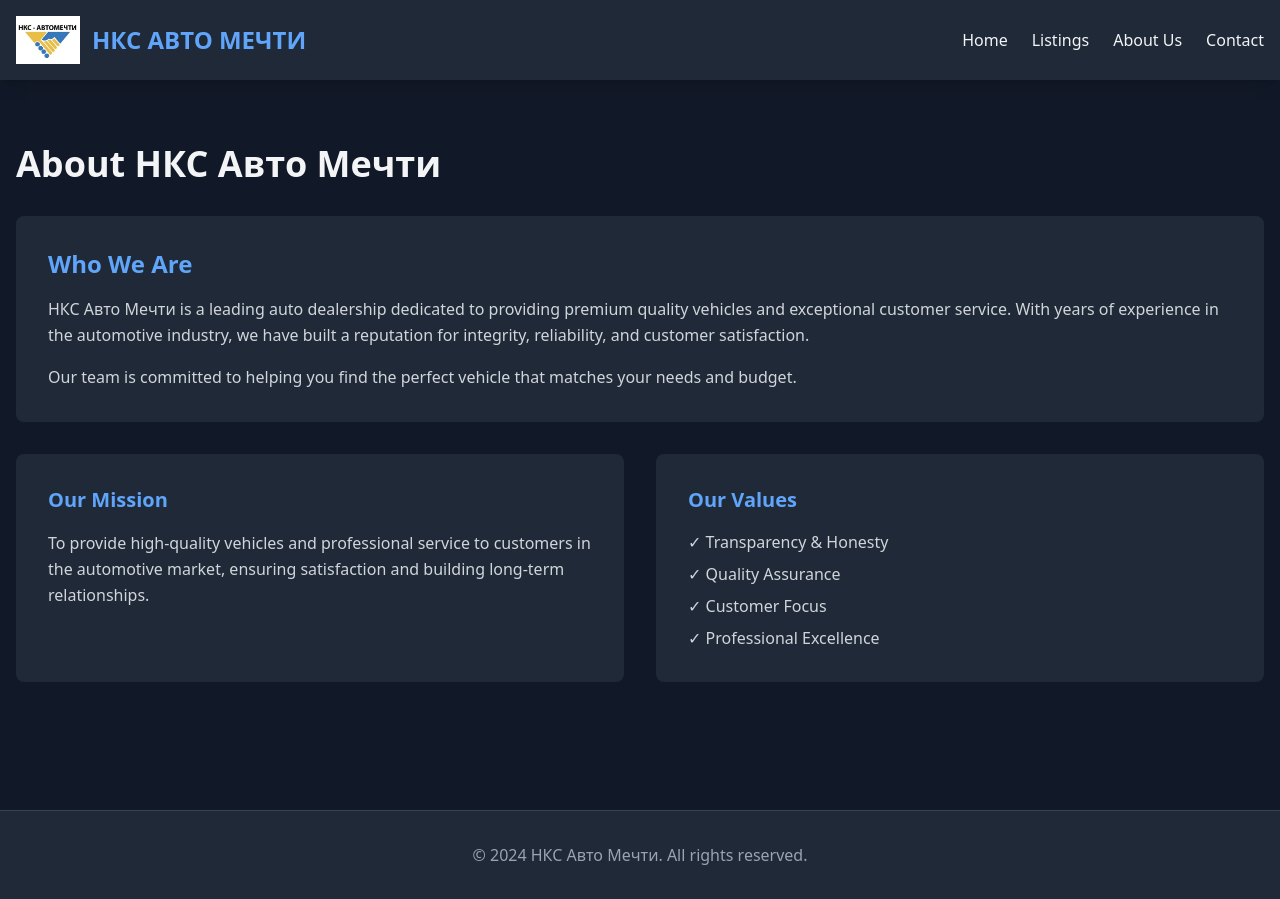
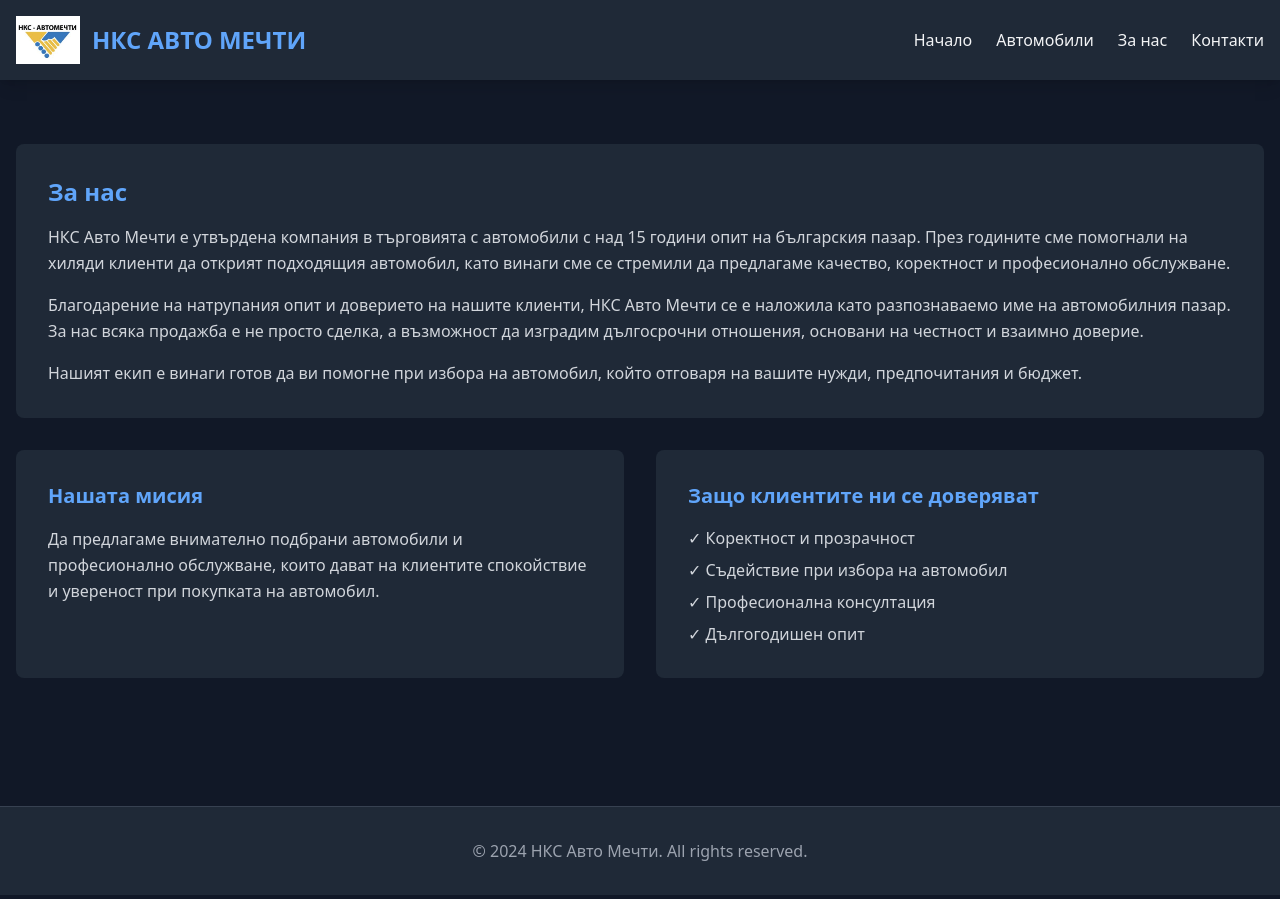
Before and after one commit to StefanChervenkov/avtomechti-website, a website: page about.html in a window 1280 px wide. Drawn offline with nearby package versions, Linux system fonts and the light colour scheme.

Commit message:
Text changes

```diff
--- a/about.html
+++ b/about.html
@@ -1,11 +1,13 @@
 <!DOCTYPE html>
 <html lang="en">
+
 <head>
   <meta charset="UTF-8">
   <meta name="viewport" content="width=device-width, initial-scale=1.0">
   <title>About Us - НКС Авто Мечти</title>
   <script src="https://cdn.tailwindcss.com"></script>
 </head>
+
 <body class="bg-gray-900 text-gray-100">
   <nav class="bg-gray-800 shadow-lg">
     <div class="max-w-7xl mx-auto px-4 py-4 flex justify-between items-center">
@@ -14,44 +16,52 @@
         <div class="text-2xl font-bold text-blue-400">НКС АВТО МЕЧТИ</div>
       </div>
       <ul class="flex gap-6">
-        <li><a href="index.html" class="hover:text-blue-400 transition">Home</a></li>
-        <li><a href="listings.html" class="hover:text-blue-400 transition">Listings</a></li>
-        <li><a href="about.html" class="hover:text-blue-400 transition">About Us</a></li>
-        <li><a href="contact.html" class="hover:text-blue-400 transition">Contact</a></li>
+        <li><a href="index.html" class="hover:text-blue-400 transition">Начало</a></li>
+        <li><a href="listings.html" class="hover:text-blue-400 transition">Автомобили</a></li>
+        <li><a href="about.html" class="hover:text-blue-400 transition">За нас</a></li>
+        <li><a href="contact.html" class="hover:text-blue-400 transition">Контакти</a></li>
       </ul>
     </div>
   </nav>
 
   <section class="max-w-7xl mx-auto px-4 py-16">
-    <h1 class="text-4xl font-bold mb-8">About НКС Авто Мечти</h1>
+
 
     <div class="bg-gray-800 rounded-lg p-8 mb-8">
-      <h2 class="text-2xl font-bold text-blue-400 mb-4">Who We Are</h2>
+      <h2 class="text-2xl font-bold text-blue-400 mb-4">За нас</h2>
       <p class="text-gray-300 leading-relaxed mb-4">
-        НКС Авто Мечти is a leading auto dealership dedicated to providing premium quality vehicles and exceptional customer service.
-        With years of experience in the automotive industry, we have built a reputation for integrity, reliability, and customer satisfaction.
+        НКС Авто Мечти е утвърдена компания в търговията с автомобили с над 15 години опит на българския пазар. През
+        годините сме помогнали на хиляди клиенти да открият подходящия автомобил, като винаги сме се стремили да
+        предлагаме качество, коректност и професионално обслужване.
       </p>
       <p class="text-gray-300 leading-relaxed">
-        Our team is committed to helping you find the perfect vehicle that matches your needs and budget.
+        Благодарение на натрупания опит и доверието на нашите клиенти, НКС Авто Мечти се е наложила като разпознаваемо
+        име на автомобилния пазар. За нас всяка продажба е не просто сделка, а възможност да изградим дългосрочни
+        отношения, основани на честност и взаимно доверие.
+      </p>
+      <p class="text-gray-300 leading-relaxed mt-4">
+        Нашият екип е винаги готов да ви помогне при избора на автомобил, който отговаря на вашите нужди, предпочитания
+        и бюджет.
+
       </p>
     </div>
 
     <div class="grid grid-cols-1 md:grid-cols-2 gap-8">
       <div class="bg-gray-800 rounded-lg p-8">
-        <h3 class="text-xl font-bold text-blue-400 mb-4">Our Mission</h3>
+        <h3 class="text-xl font-bold text-blue-400 mb-4">Нашата мисия</h3>
         <p class="text-gray-300 leading-relaxed">
-          To provide high-quality vehicles and professional service to customers in the automotive market,
-          ensuring satisfaction and building long-term relationships.
+          Да предлагаме внимателно подбрани автомобили и професионално обслужване, които дават на клиентите спокойствие и увереност при покупката на автомобил.
+
         </p>
       </div>
 
       <div class="bg-gray-800 rounded-lg p-8">
-        <h3 class="text-xl font-bold text-blue-400 mb-4">Our Values</h3>
+        <h3 class="text-xl font-bold text-blue-400 mb-4">Защо клиентите ни се доверяват</h3>
         <ul class="text-gray-300 space-y-2">
-          <li>✓ Transparency & Honesty</li>
-          <li>✓ Quality Assurance</li>
-          <li>✓ Customer Focus</li>
-          <li>✓ Professional Excellence</li>
+          <li>✓ Коректност и прозрачност</li>
+          <li>✓ Съдействие при избора на автомобил</li>
+          <li>✓ Професионална консултация</li>
+          <li>✓ Дългогодишен опит</li>
         </ul>
       </div>
     </div>
@@ -61,4 +71,5 @@
     <p class="text-gray-400">© 2024 НКС Авто Мечти. All rights reserved.</p>
   </footer>
 </body>
+
 </html>
```
Also changed, not shown: contact.html (+4 -4 lines), index.html (+11 -11 lines), listings.html (+12 -12 lines).
